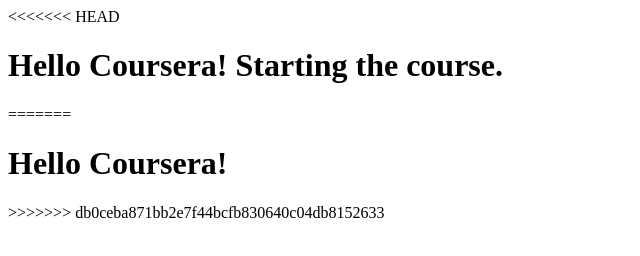
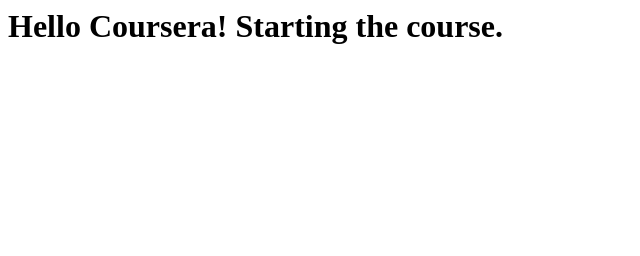
Before and after one commit to nramapurath/coursera-test, a plain HTML site: page site/index.html in a window 1280 px wide. Shown: the whole page, without its empty margins (0-640 px from the left). Drawn offline with Linux system fonts and the light colour scheme.

Commit message:
Small change to site index

```diff
--- a/site/index.html
+++ b/site/index.html
@@ -3,10 +3,6 @@
 	<title>Hello Coursera!</title>
 </head>
 <body>
-<<<<<<< HEAD
 	<h1>Hello Coursera! Starting the course.</h1>
-=======
-	<h1>Hello Coursera!</h1>
->>>>>>> db0ceba871bb2e7f44bcfb830640c04db8152633
 </body>
 </html>
```
